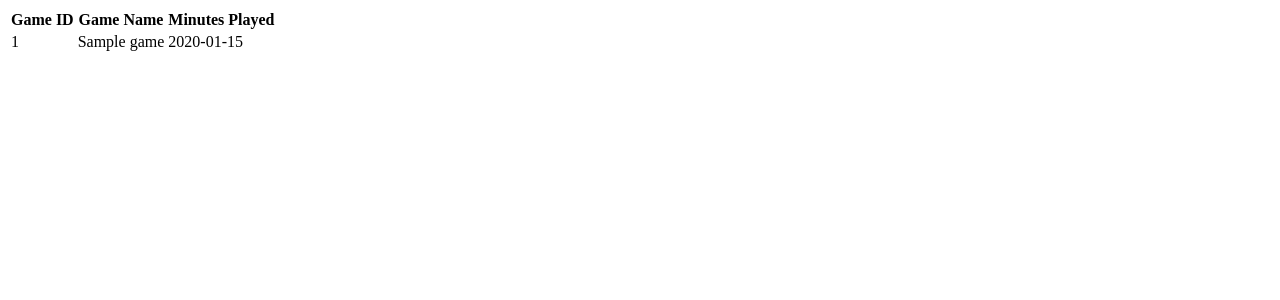
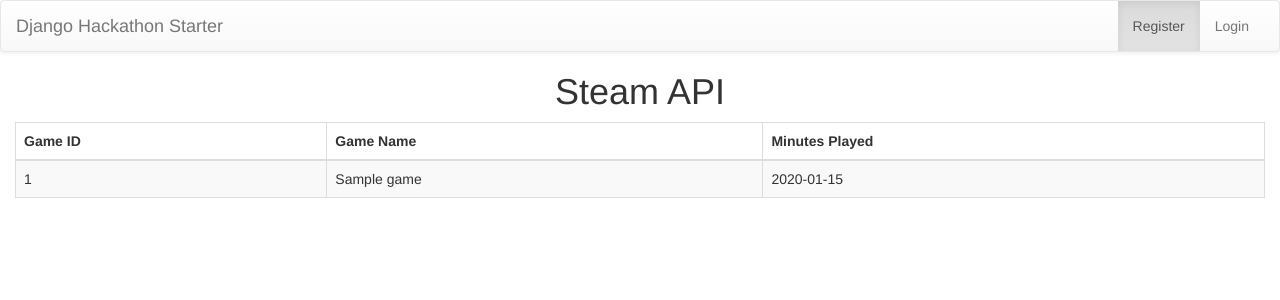
Before and after one commit to DrkSephy/django-hackathon-starter, a Django app: template hackathon_starter/hackathon/templates/hackathon/steam.html in a window 1280 px wide. Shown: the top 300 px of the page. Run offline with Django 3.2, Linux system fonts and the light colour scheme; the template is opened without the code that fills it: most values are stand-ins (such as "Sample title", 1, 10 or a date in 2020); some libraries are stand-ins or nearby versions.

Commit message:
Adding bootstrap table and navbar to steam api page

```diff
--- a/hackathon_starter/hackathon/templates/hackathon/steam.html
+++ b/hackathon_starter/hackathon/templates/hackathon/steam.html
@@ -1,12 +1,31 @@
 <!DOCTYPE html>
 <html>
 <body>
-<table>
-  <tr><th>Game ID</th><th>Game Name</th><th>Minutes Played</th></tr>
-  {% for game in game %}
-    {% comment %}  each game object is a dictionary with "appid", "name " and "playtime_forever" keys {% endcomment %}
-    <tr><td>{{ game.appid }}</td><td>{{game.name}} </td><td>{{ game.playtime_forever }}</td></tr>
-{% endfor %}
-</table>
+	{% include 'hackathon/base.html' %}
+
+	<h1 class="text-center"> Steam API </h1>
+		<div class="col-lg-12">
+	        <div class="table-responsive">
+	            <table class="table table-bordered table-hover table-striped tablesorter">
+	                <thead>
+	                <tr>
+	                <th class="header"> Game ID <i class="icon-sort"></i></th>
+	                <th class="header"> Game Name <i class="icon-sort"></i></th>
+	                <th class="header"> Minutes Played <i class="icon-sort"></i></th>
+	            </thead>
+	            <tbody>
+
+	            {% for game in game %}
+	                <tr>
+	                    <td>{{ game.appid }}</td>
+	                    <td>{{ game.name }}</td>
+	                    <td>{{ game.playtime_forever }}</td>
+	    			</tr>
+	            {% endfor %}
+
+	            </tbody>
+	            </table>
+	        </div>
+	    </div>
 </body>
 </html>
```
